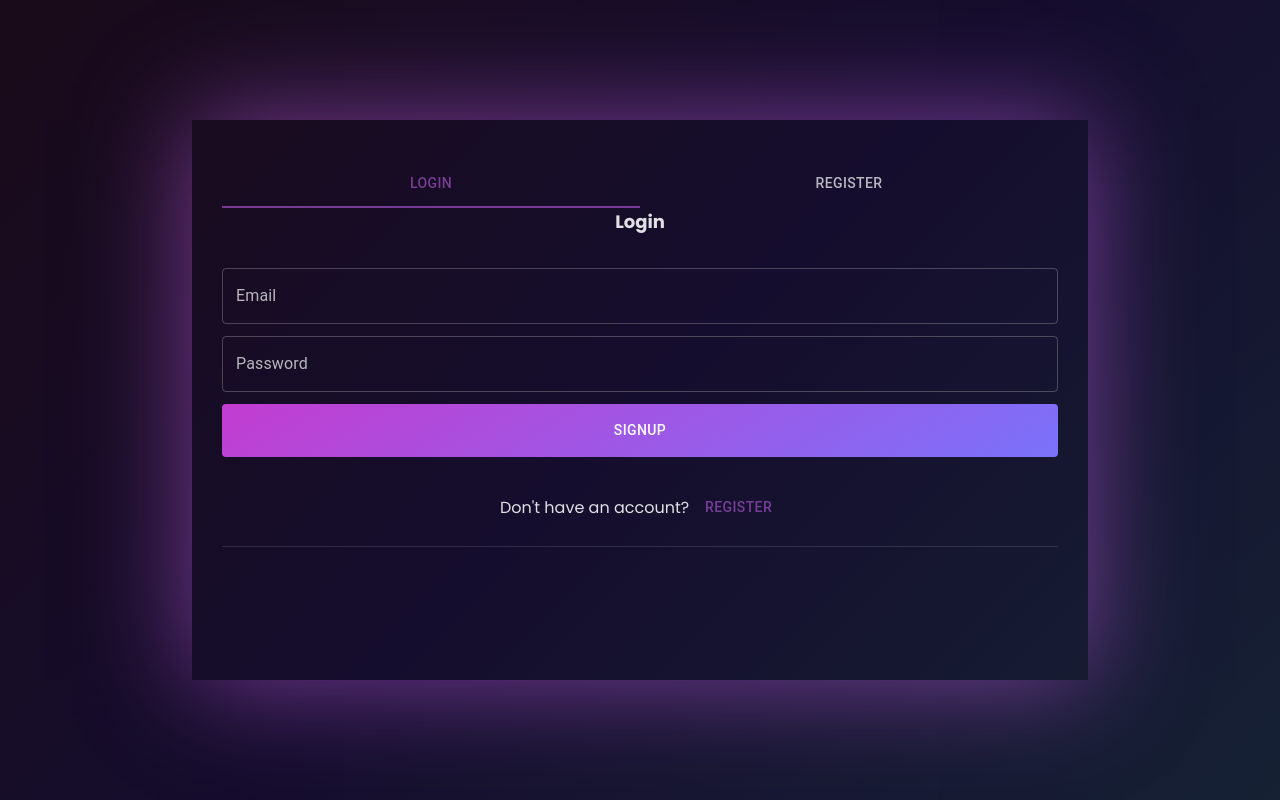
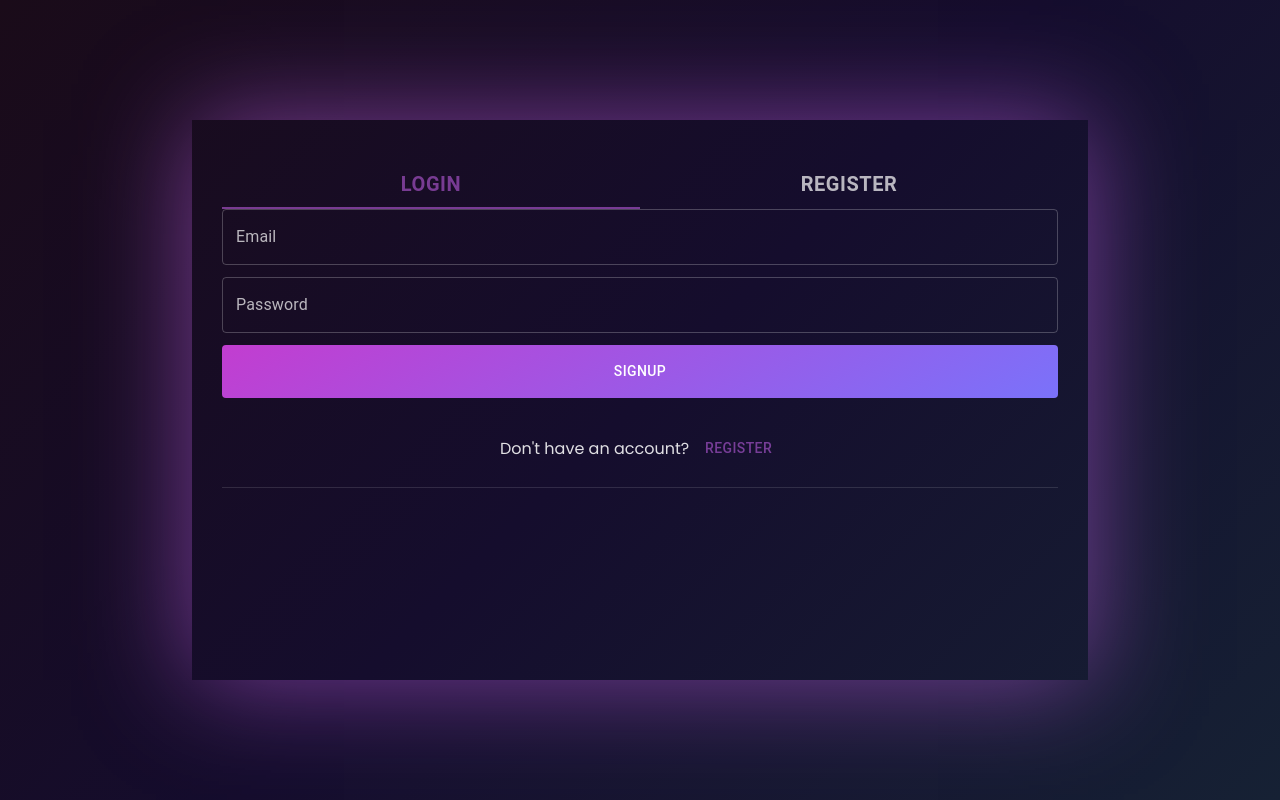
Before and after one commit to syedshubairr/TMS-Frontend, a React (Vite) app: page / in a window 1280 px wide. Built offline with nearby package versions, Linux system fonts and the light colour scheme.

Commit message:
Added Styles for Login and Register headings.

```diff
--- a/src/components/AuthForms/LoginForm.tsx
+++ b/src/components/AuthForms/LoginForm.tsx
@@ -20,7 +20,6 @@ const LoginForm: FC<AuthFormProps> = ({ togglePanel }) => {
   };
   return (
     <div>
-      <h1 className="text-lg font-bold text-center pb-8">Login</h1>
       <form onSubmit={handleSubmit} className="space-y-3">
         <TextField
           fullWidth
--- a/src/components/AuthForms/RegisterForm.tsx
+++ b/src/components/AuthForms/RegisterForm.tsx
@@ -29,7 +29,6 @@ const RegisterForm: FC<AuthFormProps> = ({ togglePanel }) => {
   };
   return (
     <div>
-      <h1 className="text-lg font-bold text-center pb-8">Register</h1>
       <form onSubmit={handleSubmit} className="space-y-3">
         <TextField
           fullWidth
@@ -84,7 +83,7 @@ const RegisterForm: FC<AuthFormProps> = ({ togglePanel }) => {
           </Button>
         </div>
       </form>
-      <div className="mt-5 flex items-center gap-2 py-5 justify-center">
+      <div className="mt-3 flex items-center gap-2 py-5 justify-center">
         <span>Already have an account?</span>
         <Button onClick={togglePanel}>Login</Button>
       </div>
--- a/src/pages/Auth/index.tsx
+++ b/src/pages/Auth/index.tsx
@@ -15,6 +15,7 @@ const Auth = () => {
     return {
       id: `simple-tab-${index}`,
       "aria-controls": `simple-tabpanel-${index}`,
+      className: "text-lg font-semibold",
     };
   }
   return (
@@ -27,8 +28,16 @@ const Auth = () => {
             variant="fullWidth"
             aria-label="Login and Register Tabs"
           >
-            <Tab label="Login" {...a11yProps(0)} />
-            <Tab label="Register" {...a11yProps(1)} />
+            <Tab
+              sx={{ fontWeight: 700, fontSize: 20 }}
+              label="Login"
+              {...a11yProps(0)}
+            />
+            <Tab
+              sx={{ fontWeight: 700, fontSize: 20 }}
+              label="Register"
+              {...a11yProps(1)}
+            />
           </Tabs>
           <TabPanel value={Number(onRegister)} index={0} dir={theme.direction}>
             <LoginForm togglePanel={togglePanel} />
```
